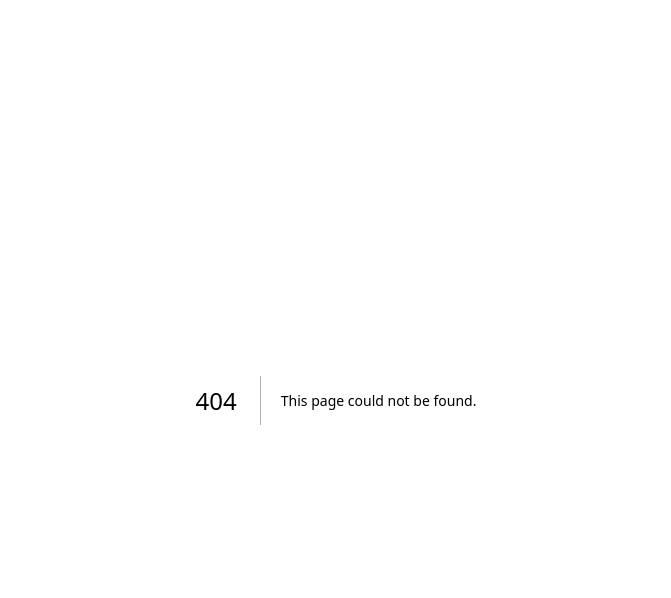
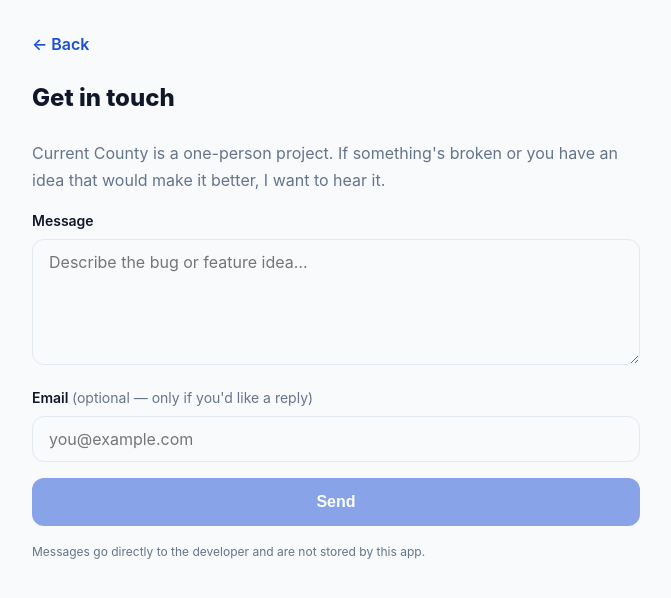
Before and after one commit to mryakima/county-finder, a Next.js app: page /contact in a window 1280 px wide. Before the commit this address had no page. Shown: the top 598 px of the page, without its empty margins (304-975 px from the left). Built offline with nearby package versions, Linux system fonts and the light colour scheme; no server answers.

Commit message:
feat: add contact page and footer link

```diff
--- a/public/version.json
+++ b/public/version.json
@@ -1 +1 @@
-{"v":1781568048538}
+{"v":1781630447114}
--- /dev/null
+++ b/src/app/contact/ContactForm.tsx
@@ -0,0 +1,135 @@
+"use client";
+
+import { useState } from "react";
+
+const FORMSPREE_ID = process.env.NEXT_PUBLIC_FORMSPREE_FORM_ID;
+
+type FormState = "idle" | "submitting" | "success" | "error";
+
+const inputStyle: React.CSSProperties = {
+  width: "100%",
+  padding: "var(--spacing-3) var(--spacing-4)",
+  borderRadius: "var(--radius-md)",
+  border: "1.5px solid var(--color-border)",
+  background: "var(--color-bg)",
+  color: "var(--color-text)",
+  fontSize: "var(--font-size-base)",
+  fontFamily: "inherit",
+  outline: "none",
+};
+
+export default function ContactForm() {
+  const [message, setMessage] = useState("");
+  const [email, setEmail] = useState("");
+  const [formState, setFormState] = useState<FormState>("idle");
+  const [errorMessage, setErrorMessage] = useState<string | null>(null);
+
+  const handleSubmit = async (e: React.FormEvent) => {
+    e.preventDefault();
+
+    if (!FORMSPREE_ID) {
+      setErrorMessage("Contact form is not configured. Please try again later.");
+      setFormState("error");
+      return;
+    }
+
+    setFormState("submitting");
+    setErrorMessage(null);
+
+    try {
+      const res = await fetch(`https://formspree.io/f/${FORMSPREE_ID}`, {
+        method: "POST",
+        headers: { "Accept": "application/json", "Content-Type": "application/json" },
+        body: JSON.stringify({ message, ...(email ? { email } : {}) }),
+      });
+      const data = await res.json();
+      if (data.ok) {
+        setFormState("success");
+      } else {
+        setErrorMessage(data.error ?? "Something went wrong. Please try again.");
+        setFormState("error");
+      }
+    } catch {
+      setErrorMessage("Could not send your message. Check your connection and try again.");
+      setFormState("error");
+    }
+  };
+
+  if (formState === "success") {
+    return (
+      <div style={{
+        background: "var(--color-success-bg)",
+        color: "var(--color-success)",
+        borderRadius: "var(--radius-md)",
+        padding: "var(--spacing-6)",
+        textAlign: "center",
+      }}>
+        <div style={{ fontSize: "2rem", marginBottom: "var(--spacing-3)" }}>✓</div>
+        <strong>Message sent.</strong>
+        <p style={{ margin: "var(--spacing-2) 0 0", color: "var(--color-success)", fontSize: "var(--font-size-sm)" }}>
+          Thanks for the feedback — I read everything.
+        </p>
+      </div>
+    );
+  }
+
+  return (
+    <form onSubmit={handleSubmit} style={{ display: "flex", flexDirection: "column", gap: "var(--spacing-4)" }}>
+      <div>
+        <label htmlFor="message" style={{ display: "block", fontWeight: 600, marginBottom: "var(--spacing-2)", fontSize: "var(--font-size-sm)" }}>
+          Message
+        </label>
+        <textarea
+          id="message"
+          required
+          rows={5}
+          value={message}
+          onChange={(e) => setMessage(e.target.value)}
+          placeholder="Describe the bug or feature idea…"
+          style={{ ...inputStyle, resize: "vertical", minHeight: 120 }}
+        />
+      </div>
+
+      <div>
+        <label htmlFor="email" style={{ display: "block", fontWeight: 600, marginBottom: "var(--spacing-2)", fontSize: "var(--font-size-sm)" }}>
+          Email{" "}
+          <span style={{ fontWeight: 400, color: "var(--color-text-muted)" }}>
+            (optional — only if you&apos;d like a reply)
+          </span>
+        </label>
+        <input
+          id="email"
+          type="email"
+          value={email}
+          onChange={(e) => setEmail(e.target.value)}
+          placeholder="you@example.com"
+          style={inputStyle}
+        />
+      </div>
+
+      {formState === "error" && (
+        <div style={{
+          background: "var(--color-error-bg)",
+          color: "var(--color-error)",
+          padding: "var(--spacing-3) var(--spacing-4)",
+          borderRadius: "var(--radius-md)",
+          fontSize: "var(--font-size-sm)",
+        }}>
+          {errorMessage}
+        </div>
+      )}
+
+      <button
+        type="submit"
+        className="btn btn-primary"
+        disabled={formState === "submitting" || !message.trim()}
+      >
+        {formState === "submitting" ? "Sending…" : "Send"}
+      </button>
+
+      <p style={{ fontSize: "var(--font-size-xs)", color: "var(--color-text-muted)", margin: 0 }}>
+        Messages go directly to the developer and are not stored by this app.
+      </p>
+    </form>
+  );
+}
--- /dev/null
+++ b/src/app/contact/page.tsx
@@ -0,0 +1,24 @@
+import type { Metadata } from "next";
+import Link from "next/link";
+import ContactForm from "./ContactForm";
+
+export const metadata: Metadata = {
+  title: "Contact — Current County",
+};
+
+export default function ContactPage() {
+  return (
+    <div className="prose">
+      <Link href="/" className="back-link">← Back</Link>
+
+      <h1>Get in touch</h1>
+
+      <p>
+        Current County is a one-person project. If something&apos;s broken or
+        you have an idea that would make it better, I want to hear it.
+      </p>
+
+      <ContactForm />
+    </div>
+  );
+}
--- a/src/app/page.tsx
+++ b/src/app/page.tsx
@@ -703,6 +703,8 @@ export default function HomePage() {
           </button>
         <Link href="/privacy">Privacy</Link>
         {" · "}
+        <Link href="/contact">Contact</Link>
+        {" · "}
         Location is used only to find your county. Not stored.
       </footer>
 
```
Also changed, not shown: 1 other file (tests, documents, lock files or other folders).
